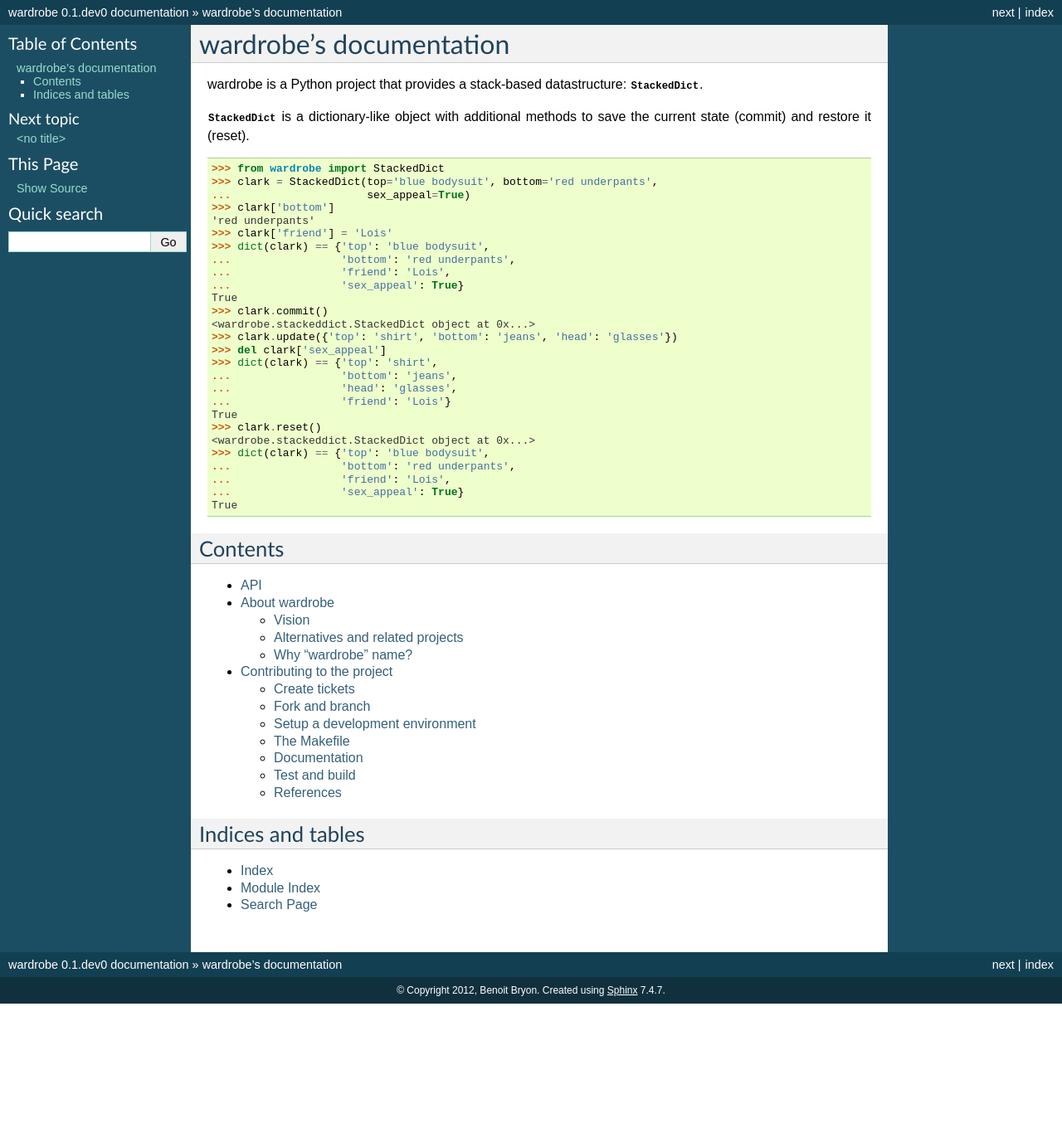
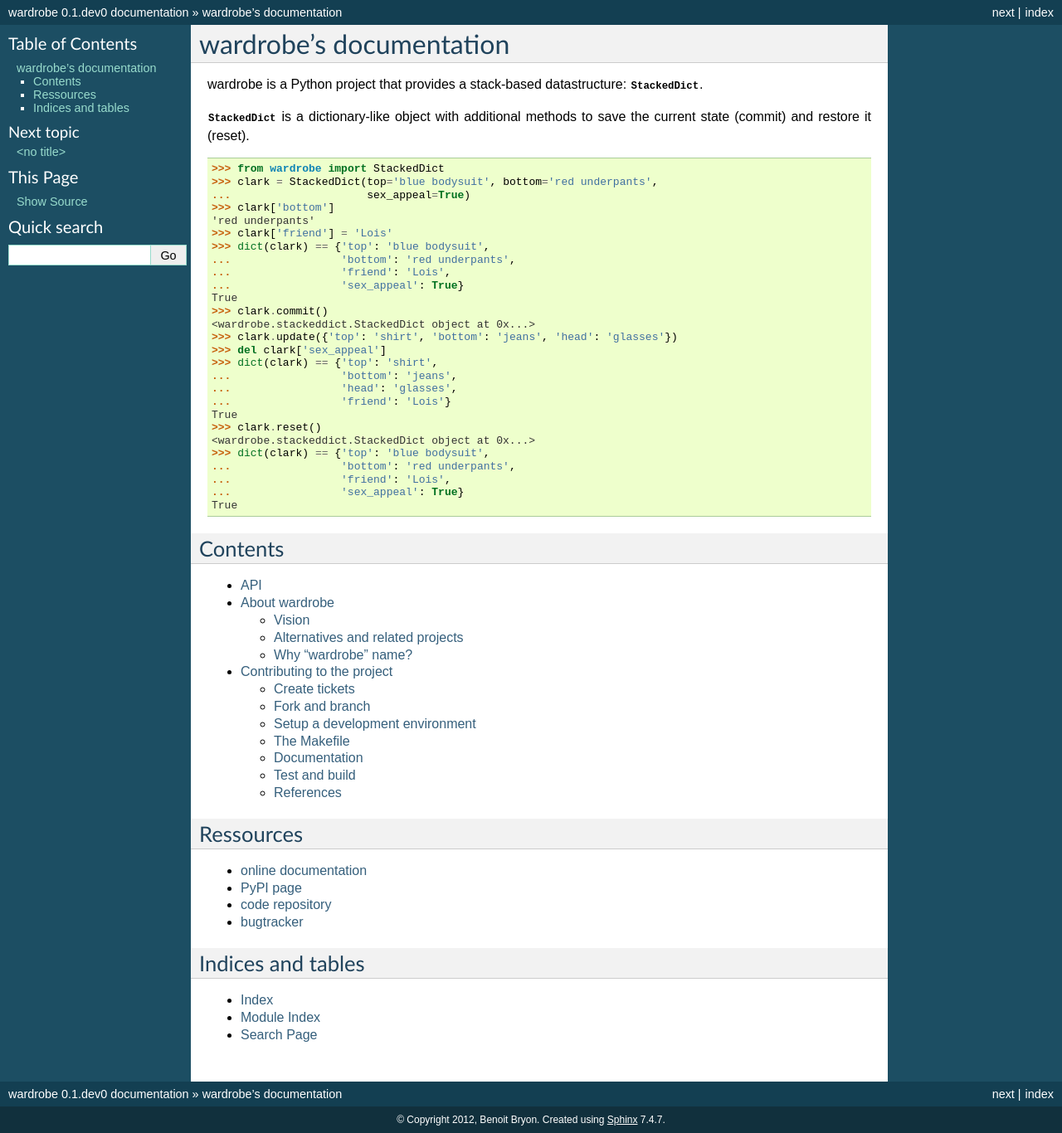
Before and after one commit to benoitbryon/wardrobe, a Sphinx documentation site: the page built from docs/index.txt, in a window 1280 px wide. Shown: the whole page at 83% size. Built offline with Sphinx 7.4.7, drawn with Linux system fonts in a browser that asks for light colours; before the commit the page ends 1210 px from its top, so only the background shows below that.

Commit message:
Refs #5 - Prepared link to readthedocs.org.

```diff
--- a/docs/index.txt
+++ b/docs/index.txt
@@ -52,6 +52,16 @@ Contents
    dev
 
 
+**********
+Ressources
+**********
+
+* `online documentation <http://wardrobe.readthedocs.org>`_
+* `PyPI page <http://pypi.python.org/pypi/wardrobe>`_
+* `code repository <https://github.com/benoitbryon/wardrobe>`_
+* `bugtracker <https://github.com/benoitbryon/wardrobe/issues>`_
+
+
 ******************
 Indices and tables
 ******************
```
Also changed, not shown: 2 other files.
